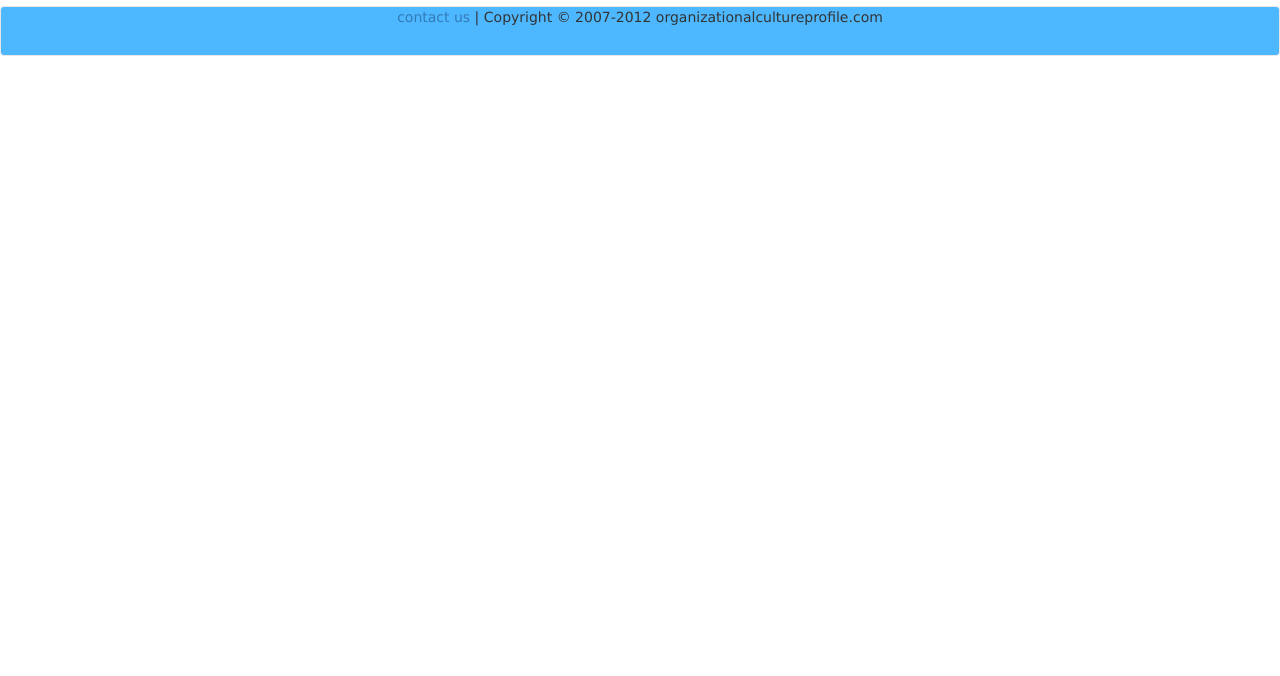
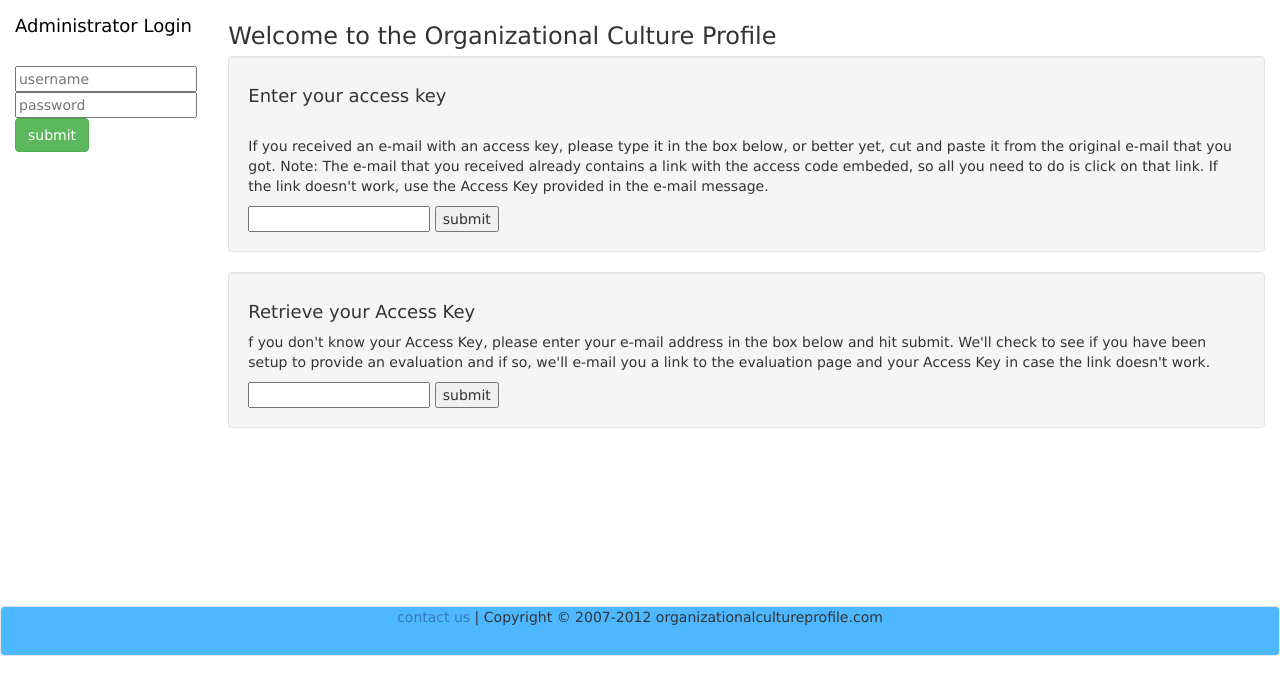
Before and after one commit to sirinapha88/OrganizationalCulture, a website: page client/views/index.html in a window 1280 px wide. Shown: the part 134-810 px from the top of the page. Drawn offline with nearby package versions, Linux system fonts and the light colour scheme; some packages are replaced by stand-ins of ours.

Commit message:
modified homepage

```diff
--- a/client/css/style.css
+++ b/client/css/style.css
@@ -1,10 +1,10 @@
 body {
 	font-family: Verdana;
-	min-height: 800px !important;
-    max-height: 950px;
-
 }
 
+#mainBody{
+	min-height: 600px;
+}
 h1,h2,h3,h4,h5{
 	line-height:20px;
 }
@@ -23,6 +23,10 @@ h1,h2,h3,h4,h5{
 	font-weight: bold;
 }
 
+#loginForm{
+	color: black;
+}
+
 #footer {
 	background-color: #4db8ff;
 	text-align: center;
--- a/client/views/index.html
+++ b/client/views/index.html
@@ -1,5 +1,5 @@
 <!DOCTYPE html>
-<html ng-app="cultural">
+<html>
 <head>
 	<meta http-equiv="Content-Type" content="text/html;charset=utf-8" />
 	<title>Welcome</title>
@@ -19,8 +19,36 @@
     		<h5 class="text-right">Welcome!</h5>
         </div>
     </nav>
+	<div id="mainBody">
+		<div class="col-xs-6 col-sm-2" id="loginForm">
+			<h4>Administrator Login</h4>
+			<form>
+				<label for="username"></label>
+				<input type="text" class="form-controller" name="username" placeholder="username" required>
+				<br>
+				<input type="password" class="form-controller" name="password" placeholder="password" required>
+				<br>
+				<input type="submit"class="btn btn-success" value="submit"><br>
+			</form>
+		</div>
+		<div class="col-xs-12 col-sm-6 col-md-10">
+			<h3>Welcome to the Organizational Culture Profile</h3>
+			<div class="well">
+				<h4>Enter your access key</h4>
+				<br>
+				<p>If you received an e-mail with an access key, please type it in the box below, or better yet, cut and paste it from the original e-mail that you got. Note: The e-mail that you received already contains a link with the access code embeded, so all you need to do is click on that link. If the link doesn't work, use the Access Key provided in the e-mail message.</p>
+				<input type="text" name="accessKey">
+				<input type="submit" name="" value="submit">
+			</div>
+			<div class="well">
+				<h4>Retrieve your Access Key</h4>
+				<p>f you don't know your Access Key, please enter your e-mail address in the box below and hit submit. We'll check to see if you have been setup to provide an evaluation and if so, we'll e-mail you a link to the evaluation page and your Access Key in case the link doesn't work.</p>
+				<input type="text" name="accessKey">
+				<input type="submit" name="" value="submit">
+			</div>
 
-	<div ng-view class="main"> </div>
+		</div>
+	</div>
 
 	<div class="navbar navbar-default" id='footer'>
       <a id="ctl00_lnkContactUs" href="mailto:info@organizationalcultureprofile.com">contact us</a> |
```
